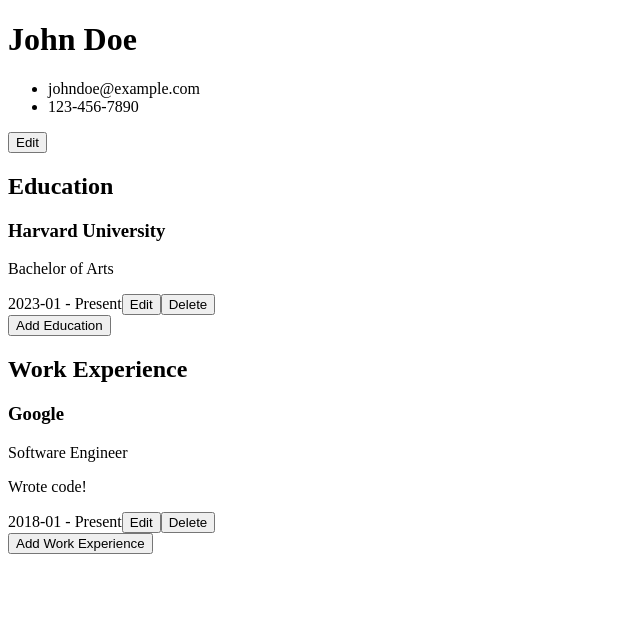
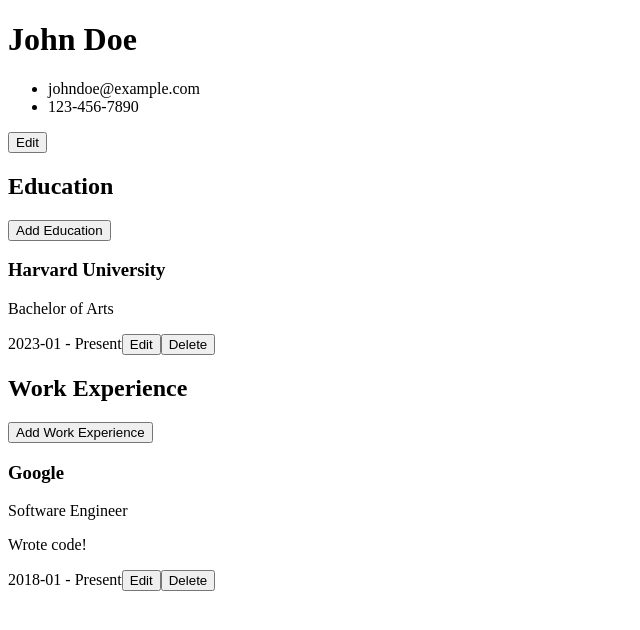
Before and after one commit to dylen400mh/cv-application, a React (Vite) app: page / in a window 1280 px wide. Shown: the top 630 px of the page, without its empty margins (0-640 px from the left). Built offline with nearby package versions, Linux system fonts and the light colour scheme.

Commit message:
Move add buttons to below subheadings.

```diff
--- a/src/components/Resume.jsx
+++ b/src/components/Resume.jsx
@@ -30,6 +30,7 @@ function Resume({
         handleGeneralEdit={handleGeneralEdit}
       />
       <h2>Education</h2>
+      <button onClick={handleEducationAdd}>Add Education</button>
       {educations.map((education) => {
         return (
           <EducationSection
@@ -41,8 +42,8 @@ function Resume({
           />
         );
       })}
-      <button onClick={handleEducationAdd}>Add Education</button>
       <h2>Work Experience</h2>
+      <button onClick={handleWorkAdd}>Add Work Experience</button>
       {works.map((work) => {
         return (
           <WorkSection
@@ -54,7 +55,6 @@ function Resume({
           />
         );
       })}
-      <button onClick={handleWorkAdd}>Add Work Experience</button>
     </div>
   );
 }
```
